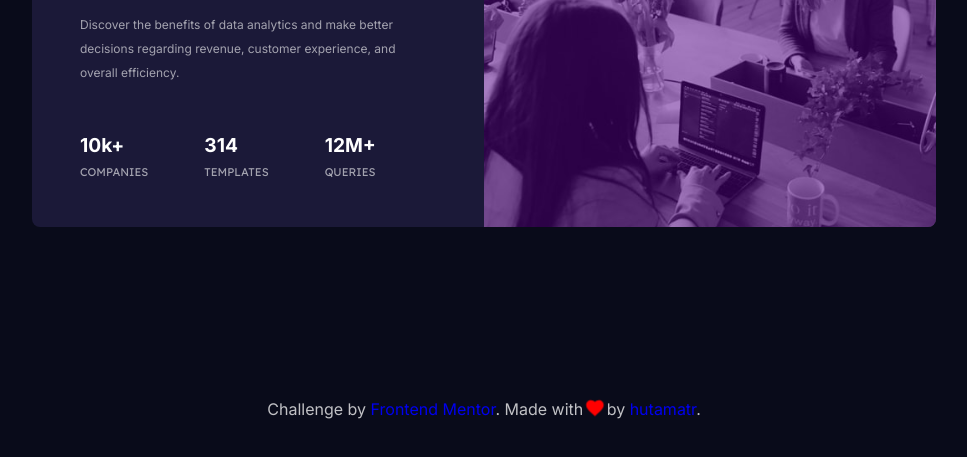
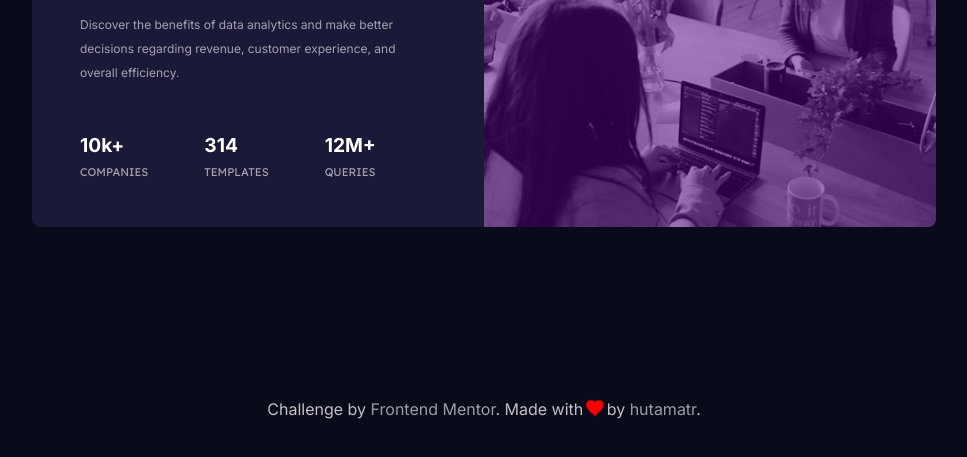
Before and after one commit to hutamatr/stats-preview-card-component, a plain HTML site: page index.html in a window 1280 px wide. Shown: the part 269-726 px from the top of the page, without its empty margins (156-1123 px from the left). Drawn offline with Linux system fonts and the light colour scheme.

Commit message:
Edit some index.html & footer

```diff
--- a/scss/_footer.scss
+++ b/scss/_footer.scss
@@ -1,6 +1,10 @@
 .footer {
   &__card {
     text-align: center;
+
+    & a {
+      color: $stat-headings;
+    }
   }
 
   &__img {
```
Also changed, not shown: index.html (+13 -3 lines), css/styles.css, 1 other file.
